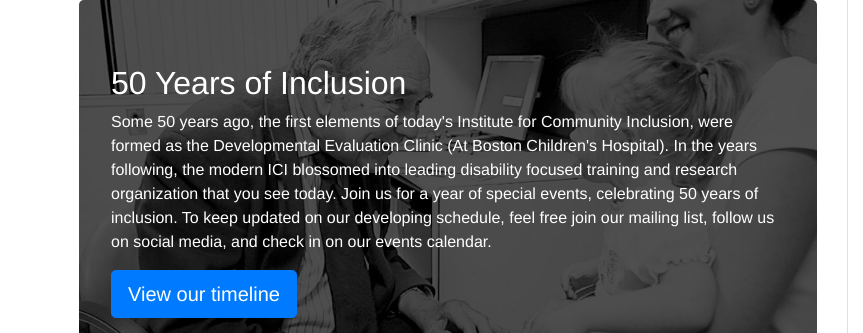
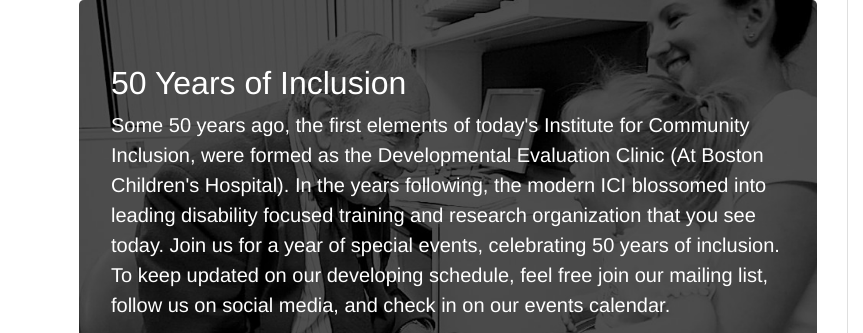
Before and after one commit to communityinclusion/50, a plain HTML site: page index.html in a window 1280 px wide. Shown: the part 282-615 px from the top of the page, 0-863 px from the left. Drawn offline with nearby package versions, Linux system fonts and the light colour scheme.

Commit message:
fix responsive issues on mobile

```diff
--- a/css/style.css
+++ b/css/style.css
@@ -9,6 +9,15 @@ body {
 }
 
 a {color: #6E9A35;}
+
+@media screen and (min-width: 900px) {
+ .jumbotron p {
+	font-size: 1.25rem;
+	font-weight: 300;
+}
+}
+
+
 
 /* INTRO SECTION
 –––––––––––––––––––––––––––––––––––––––––––––––––– */
@@ -41,6 +50,8 @@ i {padding-right: 3em;}
 
 /* TIMELINE
 –––––––––––––––––––––––––––––––––––––––––––––––––– */
+#tl {background:#4275AD; color: white;}
+
 
 .timeline ul {
   background: #4275AD;
@@ -160,6 +171,7 @@ time {
 }
 
 @media screen and (max-width: 600px) {
+
   .timeline ul li {
     margin-left: 20px;
   }
--- a/index.html
+++ b/index.html
@@ -113,26 +113,19 @@
 
 
 <section class="timeline" id="tl">
+    <center><p><img src="http://communityinclusion.org/images/dec_ici_jc.png" alt="DEC to ICI" class="img-fluid"></p>
 
+      <p><b>&darr; Scroll down to view timeline &darr;</b></p></center>
 
 
   <ul>
 
-      <center><p><img src="http://communityinclusion.org/images/dec_ici_jc.png" alt="DEC to ICI" class="img-fluid"></p>
-
-        <p><b>&darr; Scroll down to view timeline &darr;</b></p></center>
 
     <li>
 
       <div>
 
-        <time>1961–1963</time> President John F. Kennedy appoints the "President's Panel on Mental Retardation" in 1961. The Panel’s 1962 report contains many recommendations, including research, preventive health measures, strengthened educational programs, more comprehensive and improved clinical and social services, improved methods and facilities for care, a new legal and social concept of mental retardation, increased educational opportunities to learn about mental retardation, and public education and information programs.
-
-
-The Panel’s report prompts the development of new legislation that authorizes funding for developmental research centers in university-affiliated facilities and community facilities for people with mental retardation. A national network is launched of University Centers for Excellence in Developmental Disabilities, or UCEDDs. Primarily based at public, land-grant universities, the UCEDDs provide a new national base for academic research into developmental disabilities.
-
-
-Amendments to the Social Security Act increase services for maternal and child health, and fund studies in each state on the status of services for people with mental retardation.
+        <time>1961–1963</time> President John F. Kennedy appoints the "President's Panel on Mental Retardation" in 1961. The Panel’s 1962 report contains many recommendations, including research, preventive health measures, strengthened educational programs, more comprehensive and improved clinical and social services, improved methods and facilities for care, a new legal and social concept of mental retardation, increased educational opportunities to learn about mental retardation, and public education and information programs. The Panel’s report prompts the development of new legislation that authorizes funding for developmental research centers in university-affiliated facilities and community facilities for people with mental retardation. A national network is launched of University Centers for Excellence in Developmental Disabilities, or UCEDDs. Primarily based at public, land-grant universities, the UCEDDs provide a new national base for academic research into developmental disabilities. Amendments to the Social Security Act increase services for maternal and child health, and fund studies in each state on the status of services for people with mental retardation.
 
       </div>
 
```
